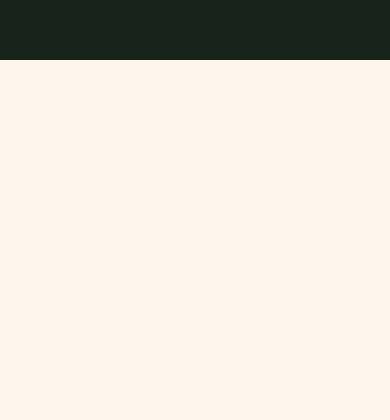
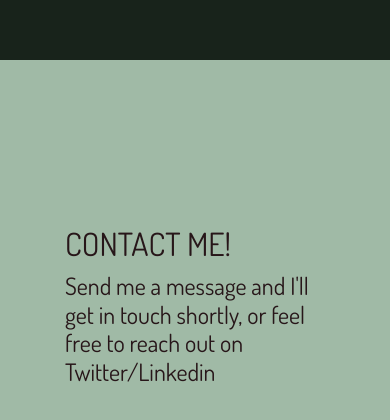
Before and after one commit to lauraylchen/lauraylchen-portfolio, a Gatsby site: page / in a window 390 px wide. Shown: the part 3625-4045 px from the top of the page. Built offline with nearby package versions, Linux system fonts and the light colour scheme; Gatsby itself is replaced by a stand-in of ours.

Commit message:
Added style and content to contact section

```diff
--- a/src/pages/contact.js
+++ b/src/pages/contact.js
@@ -2,8 +2,10 @@ import React from "react";
 
 export default function Contact() {
   return (
-    <div id="contact">
-      <div className="container">
+    <div id="contact" className="container">
+      <div className="contact-text">
+        <h2>CONTACT ME!</h2>
+        <h3>Send me a message and I'll get in touch shortly, or feel free to reach out on Twitter/Linkedin</h3>
       </div>
     </div>
   )
--- a/src/styles/pages/contact.css
+++ b/src/styles/pages/contact.css
@@ -1,4 +1,57 @@
+@media (min-width: 992px) {
+  #contact h2 {
+    font-size: 42px;
+  }
+
+  #contact h3 {
+    font-size: 32px;
+  }
+
+  .contact-text {
+    border-radius: 10px;
+  }
+}
+
+@media (min-width: 576px) and (max-width: 991.98px) {
+  #contact h2 {
+    font-size: 36px;
+  }
+
+  #contact h3 {
+    font-size: 28px;
+  }
+
+  .contact-text {
+    border-radius: 10px;
+  }
+}
+
+@media (max-width: 575.98px) {
+  #contact h2 {
+    font-size: 32px;
+  }
+
+  #contact h3 {
+    font-size: 24px;
+  }
+
+  #contact {
+    background-color: #A0BAA6;
+  }
+
+  .contact-text {
+    border-radius: 0;
+  }
+}
+
 #contact {
   padding: 100px 0;
   min-height: 100vh;
 }
+
+.contact-text {
+  background-color: #A0BAA6;
+  padding: 65px;
+  max-width: 100vh;
+  margin: auto;
+}
```
